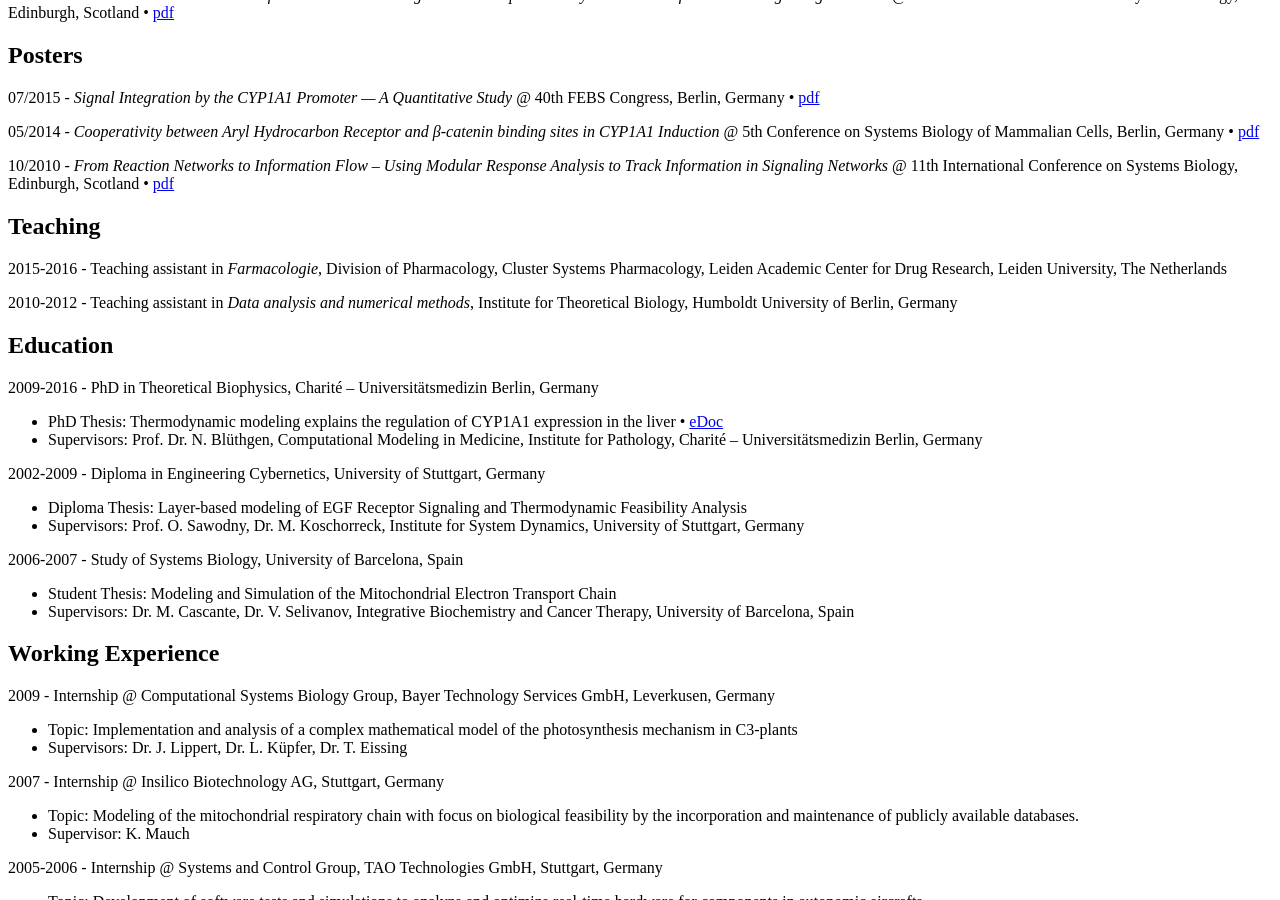
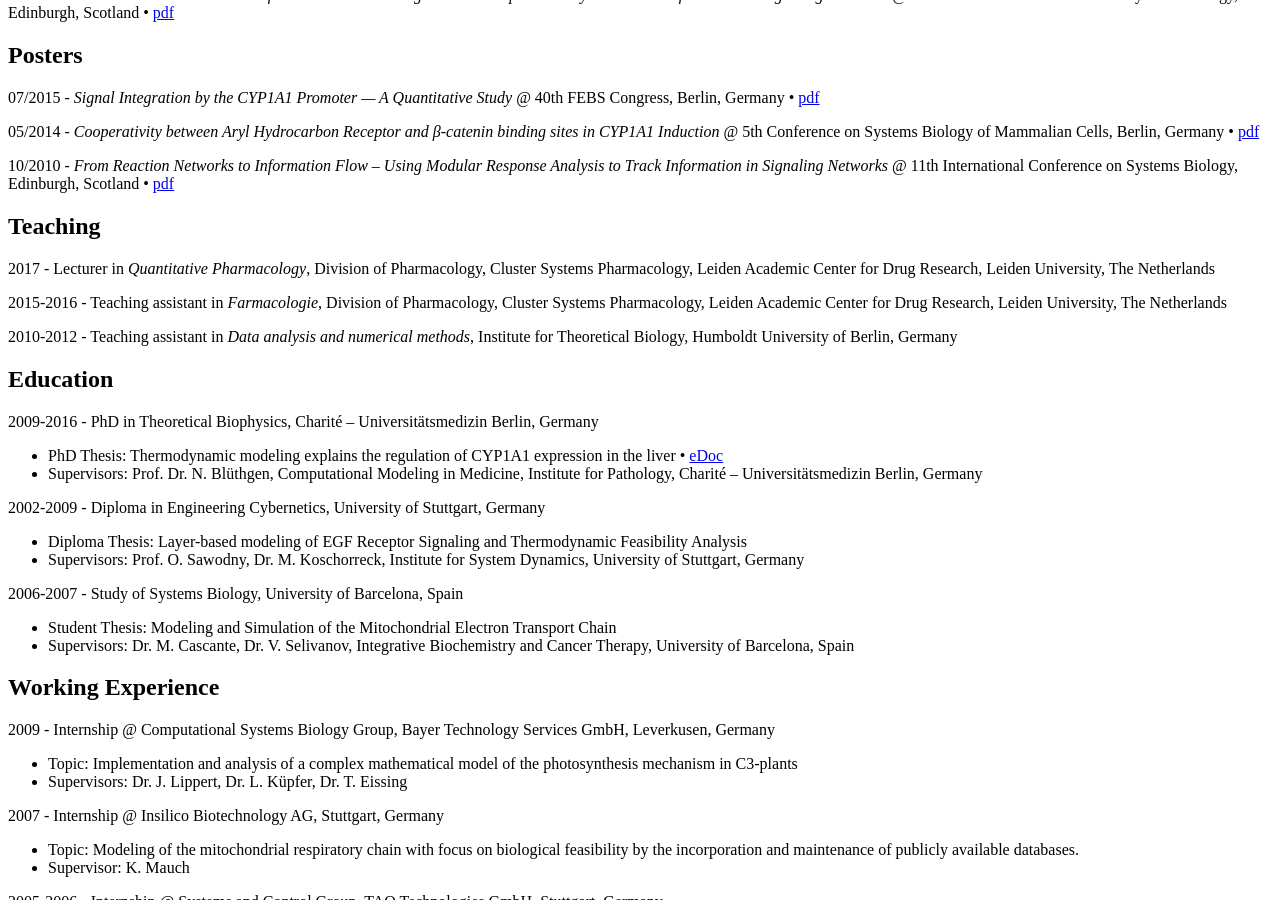
Before and after one commit to pascalschulthess/pascalschulthess.github.io, a Jekyll site: the page built from about.md, in a window 1280 px wide and 900 px high, scrolled down 1019 px. Built offline with Jekyll 4.4.1, drawn with Linux system fonts in a browser that asks for light colours; nearby versions of some CDN libraries.

Commit message:
added Quantitative Pharmacology lecture

```diff
--- a/about.md
+++ b/about.md
@@ -40,6 +40,8 @@ Thomas P., Durek P., Solt I., Klinger B., Witzel F., **Schulthess P.** , Mayer Y
 10/2010 - _From Reaction Networks to Information Flow – Using Modular Response Analysis to Track Information in Signaling Networks_ @ 11th International Conference on Systems Biology, Edinburgh, Scotland &#8226; [pdf]({{ site.baseurl }}data/posters/poster-schulthess-icsb-2010.pdf)
 
 ## Teaching
+2017 - Lecturer in _Quantitative Pharmacology_, Division of Pharmacology, Cluster Systems Pharmacology, Leiden Academic Center for Drug Research, Leiden University, The Netherlands
+
 2015-2016 - Teaching assistant in _Farmacologie_, Division of Pharmacology, Cluster Systems Pharmacology, Leiden Academic Center for Drug Research, Leiden University, The Netherlands
 
 2010-2012 - Teaching assistant in _Data analysis and numerical methods_, Institute for Theoretical Biology, Humboldt University of Berlin, Germany
```
